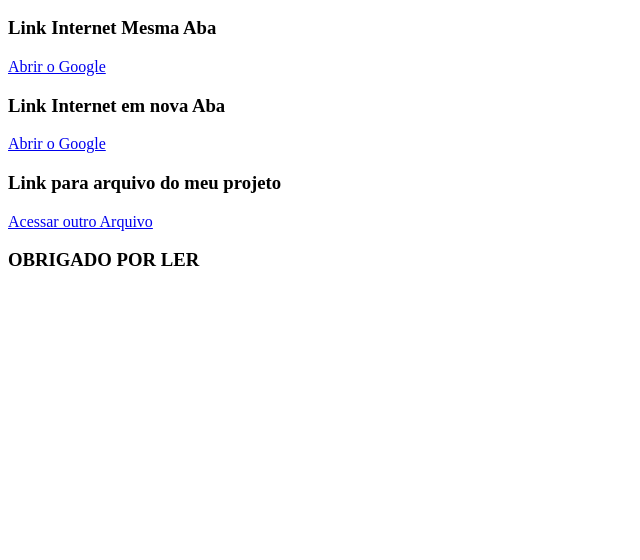
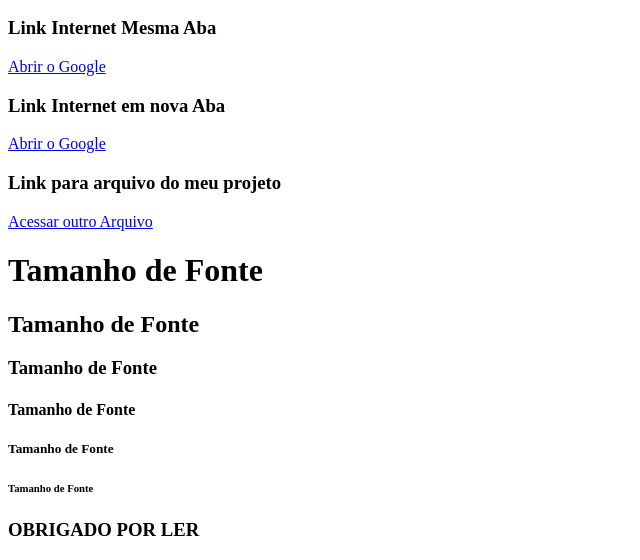
Before and after one commit to Tarlynghton/PrimeiroProjeto, a plain HTML site: page index.html in a window 1280 px wide. Shown: the part 1422-1982 px from the top of the page, without its empty margins (0-640 px from the left). Before the commit the page ends 1712 px from the top, so only its background shows below. Drawn offline with Linux system fonts and the light colour scheme.

Commit message:
Adicionei tamanhos de fontes para meu projeto

```diff
--- a/index.html
+++ b/index.html
@@ -53,5 +53,17 @@
 <h3>Link para arquivo do meu projeto</h3>
 <a href="contato.html"> Acessar outro Arquivo</a>
 
+<h1>Tamanho de Fonte</h1>
+
+<h2>Tamanho de Fonte</h2>
+
+<h3>Tamanho de Fonte</h3>
+
+<h4>Tamanho de Fonte</h4>
+
+<h5>Tamanho de Fonte</h5>
+
+<h6>Tamanho de Fonte</h6>
+
 
 <h3> OBRIGADO POR LER</h3>
```
Also changed, not shown: flyffprojeto.html (added, +11 -0 lines).
